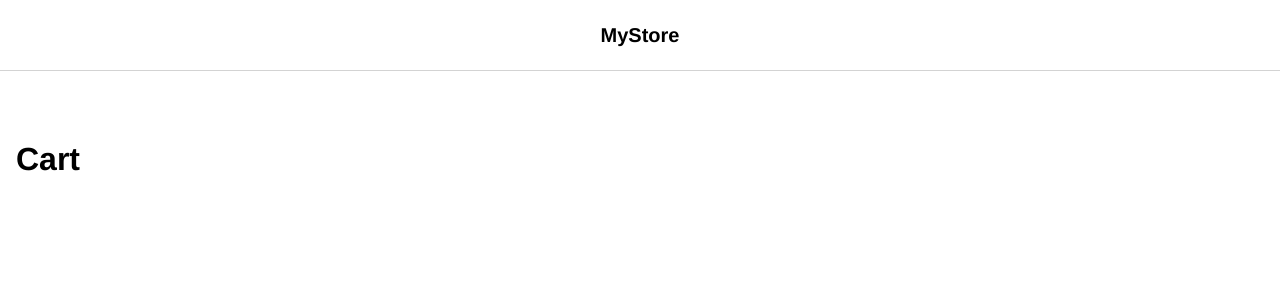
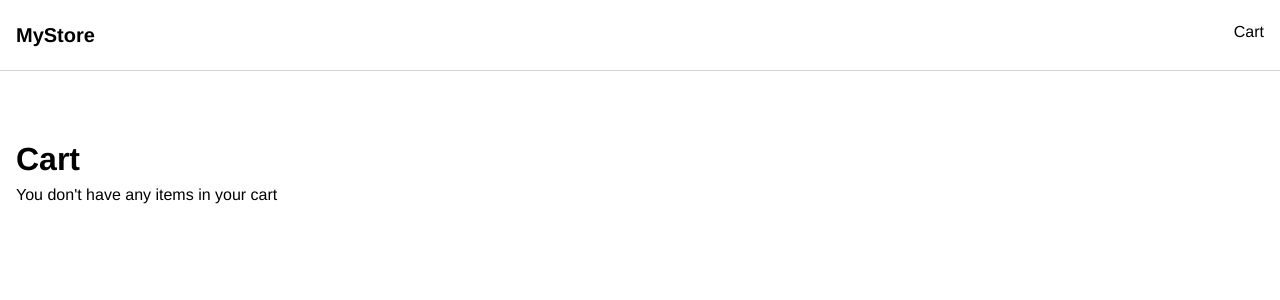
Before and after one commit to kriskuiper/nuxt-add-to-cart, a Nuxt app: page /checkout/cart in a window 1280 px wide. Shown: the top 300 px of the page. Built offline with nearby package versions, Linux system fonts and the light colour scheme.

Commit message:
feat(cart): show empty state

```diff
--- a/components/page-header.vue
+++ b/components/page-header.vue
@@ -1,13 +1,15 @@
 <template>
   <header class="header">
     <p class="header__logo">MyStore</p>
+
+    <NuxtLink to="/checkout/cart" class="header__cart-link"> Cart </NuxtLink>
   </header>
 </template>
 
 <style lang="scss">
 .header {
   display: flex;
-  justify-content: center;
+  justify-content: space-between;
   border-bottom: 1px solid lightgray;
   padding: 1rem;
 
--- a/pages/checkout/cart/index.vue
+++ b/pages/checkout/cart/index.vue
@@ -1,6 +1,10 @@
 <template>
   <div class="container">
     <h1>Cart</h1>
+
+    <div v-if="isMounted && !hasLoadedCartItems">
+      <p>You don't have any items in your cart</p>
+    </div>
 
     <div class="cart-page__items">
       <cart-item
@@ -13,10 +17,17 @@
 </template>
 
 <script setup lang="ts">
+const isMounted = ref(false);
 const { cart, removeItem } = useCart();
+
+const hasLoadedCartItems = computed(() => cart.value.length > 0);
+
+onMounted(() => {
+  isMounted.value = true;
+});
 </script>
 
-<style>
+<style lang="scss">
 .cart-page__items {
   display: flex;
   flex-direction: column;
```
